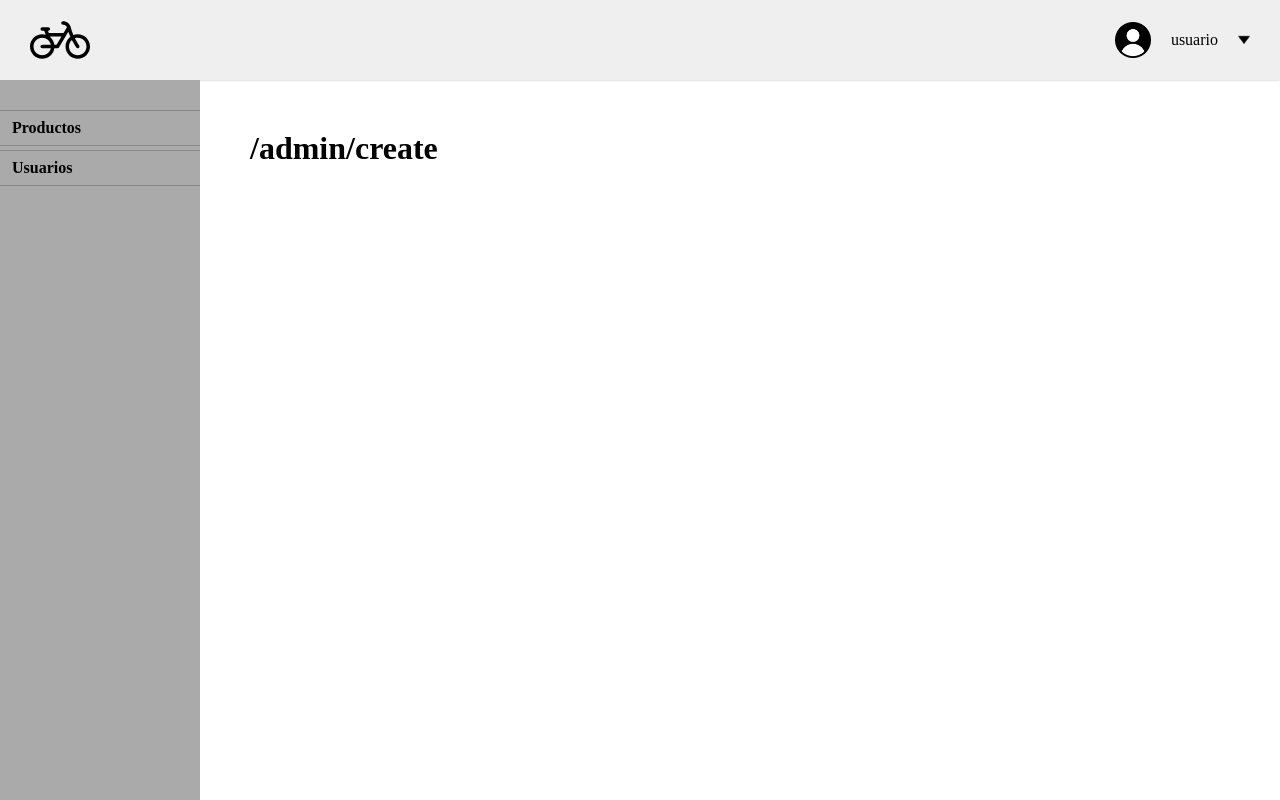
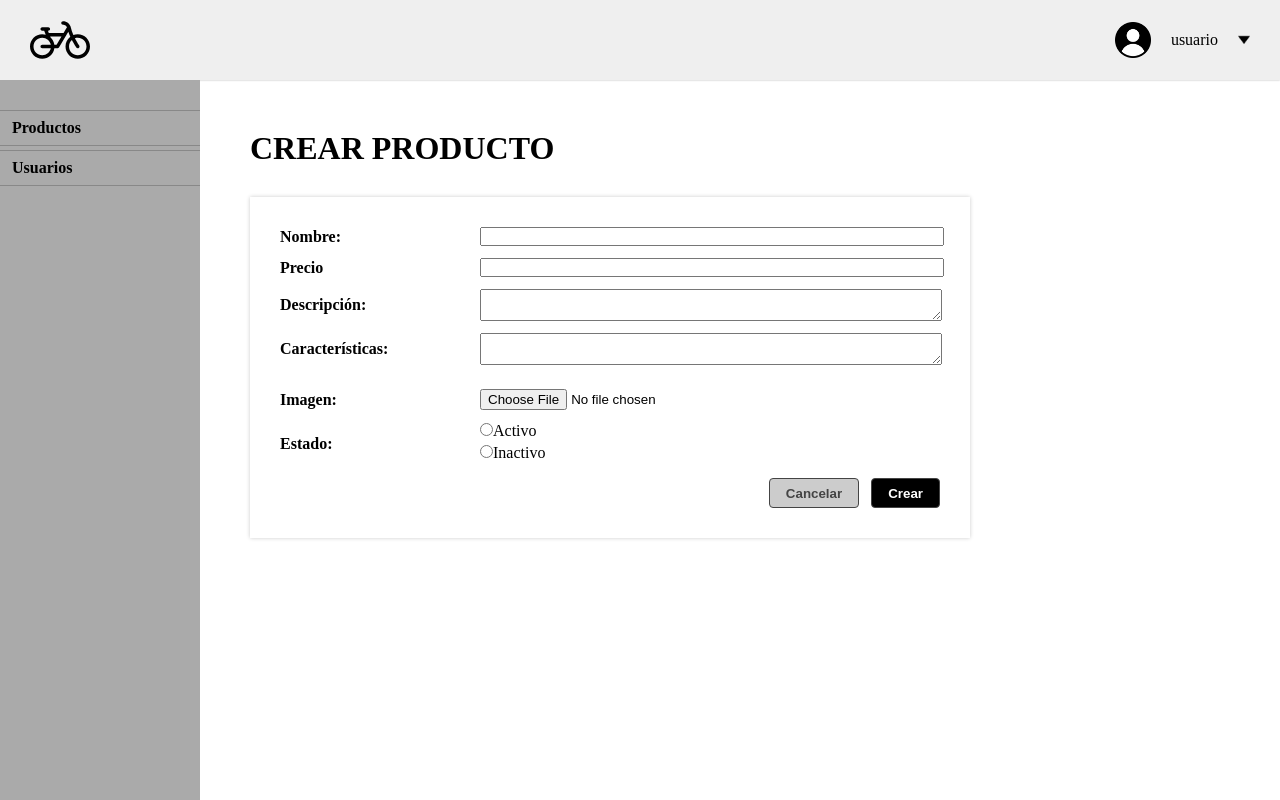
Before and after one commit to fertp/proyecto-ciclo-3, a Vue app: page /admin/create in a window 1280 px wide. Built offline with nearby package versions, Linux system fonts and the light colour scheme.

Commit message:
Componente ProductForm y vistas edit y create

```diff
--- /dev/null
+++ b/src/components/admin/PxProductForm.vue
@@ -0,0 +1,111 @@
+<template>
+<div class="product-form">
+    <form action="">
+      <div class="product-form__field">
+        <label>Nombre:</label>
+        <input type="text" v-bind:value="producto.name" class="product-form__input"/>
+      </div>
+      <div class="product-form__field">
+        <label>Precio</label>
+        <input type="text" v-bind:value="producto.precio" class="product-form__input"/>
+      </div>
+      <div class="product-form__field">
+        <label>Descripción:</label>
+        <textarea v-bind:value="producto.description" class="product-form__input" />
+      </div>
+      <div class="product-form__field">
+        <label>Características:</label>
+        <textarea v-bind:value="producto.features" class="product-form__input" />
+      </div>
+      <div class="product-form__field">
+        <!-- <label>Categoría</label>
+      <select name="" id=""></select> -->
+      </div>
+      <div class="product-form__field">
+        <label>Imagen:</label>
+        <input type="file" v-bind:value="producto.image" />
+      </div>
+      <div class="product-form__field">
+        <label>Estado:</label>
+        <div>
+
+        <label for="activo" class="product-form__radio">
+            <input type="radio" id="activo" v-bind:name="producto.status" value="activo" />
+            <span>Activo</span>
+
+        </label>
+        <label for="inactivo" class="product-form__radio">
+            <input type="radio" id="inactivo" v-bind:name="producto.status" value="inactivo"/>
+            <span>Inactivo</span>
+        </label>
+        </div>
+      </div>
+      <div class="product-form__button">
+        <button class="button">Cancelar</button>
+        <button class="primary-button button">{{actionBtn}}</button>
+      </div>
+    </form>
+  </div>
+</template>
+
+<style scoped>
+.product-form{
+    width: 100%;
+    max-width: 720px;
+    padding: 30px ;
+    box-sizing: border-box;
+    box-shadow: 0 0 4px #ccc;
+    margin-top: 30px;
+}
+.product-form__field{
+    margin-bottom: 12px;
+    display: grid;
+    grid-template-columns: 200px auto;
+    align-items: center;
+
+}
+.product-form__field > label{
+    font-weight: bold;
+}
+.product-form__input{
+    width: 100%;
+    display: block;
+}
+.product-form__radio{
+    display: block;
+    margin-bottom: 4px ;
+}
+.product-form__button{
+    display: flex;
+    justify-content: flex-end;
+}
+.product-form__button .button{
+    margin-left: 12px;
+}
+</style>
+<script>
+export default {
+  name: "PxProductForm",
+  data() {
+      return {
+          producto: {},
+        actionBtn:"",
+    };
+  },
+  props: {
+      action:String
+  },
+  created(){
+      switch (this.action){
+        case "create":
+            this.actionBtn="Crear"
+        break
+        case "edit":
+            this.actionBtn="Guardar"
+        break
+      }
+
+
+  }
+};
+</script>
--- a/src/components/admin/PxTablaAdmin.vue
+++ b/src/components/admin/PxTablaAdmin.vue
@@ -5,7 +5,7 @@
         <input type="text" class="table-top__search-box" placeholder="Buscar...">
         <div class="table-top__create-button">
           <span class="table-top__create-label">Crear Producto</span>
-          <router-link to="/admin/create" class="button">Crear</router-link>
+          <router-link to="/admin/create" class="primary-button button">Crear</router-link>
         </div>
       </div>
       <table class="container-table__tabla">
--- a/src/layouts/AdminLayout.vue
+++ b/src/layouts/AdminLayout.vue
@@ -54,15 +54,21 @@ overflow: scroll;
   grid-template-columns: 200px auto;
 }
 .button {
+  padding: 0 16px;
   display: flex;
   align-items: center;
   justify-content: center;
   font-weight: bold;
-  width: 60px;
+  /* width: 60px; */
   height: 30px;
+  background-color: #ccc;
+  border:1px solid #444;
+  color: #444;
+  border-radius: 4px;
+  text-decoration: none;
+}
+.primary-button{
   background-color: #000;
   color: #ffff;
-  border-radius: 10px;
-  text-decoration: none;
 }
 </style>
--- a/src/views/admin/Create.vue
+++ b/src/views/admin/Create.vue
@@ -1,16 +1,18 @@
 <template>
   <admin-layout>
+    <h1>CREAR PRODUCTO</h1>
+    <px-product-form action="create" >
 
-    <h1>/admin/create</h1>
-
+    </px-product-form>
   </admin-layout>
 </template>
 
 <script>
-import AdminLayout from '@/layouts/AdminLayout.vue';
+import PxProductForm from "@/components/admin/PxProductForm.vue";
+import AdminLayout from "@/layouts/AdminLayout.vue"
 
 export default {
   name: "Create",
-  components: { AdminLayout }
+  components: { AdminLayout,PxProductForm },
 };
 </script>
--- a/src/views/admin/Edit.vue
+++ b/src/views/admin/Edit.vue
@@ -1,16 +1,20 @@
 <template>
   <admin-layout>
 
-    <h1>/admin/edit</h1>
+    <h1>EDITAR PRODUCTO</h1>
+    <px-product-form action="edit">
+
+    </px-product-form>
 
   </admin-layout>
 </template>
 
 <script>
 import AdminLayout from '@/layouts/AdminLayout.vue';
+import PxProductForm from '@/components/admin/PxProductForm.vue';
 
 export default {
   name: "Edit",
-  components: { AdminLayout }
+  components: { AdminLayout,PxProductForm }
 };
 </script>
```
